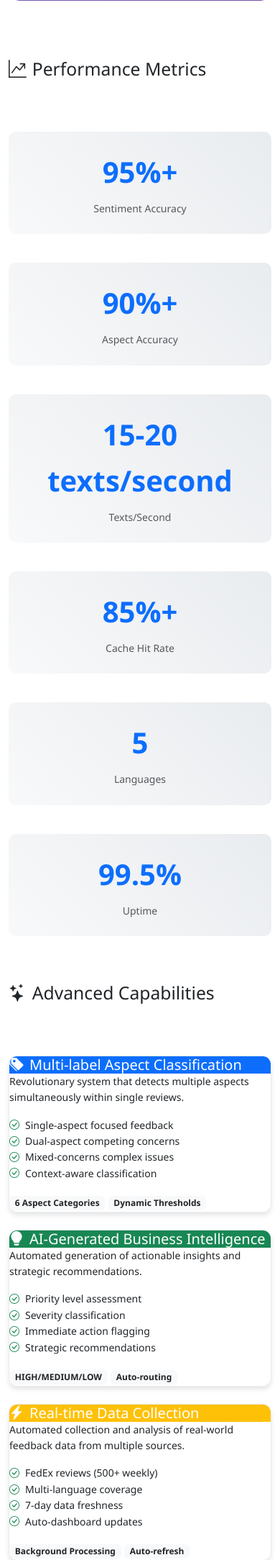
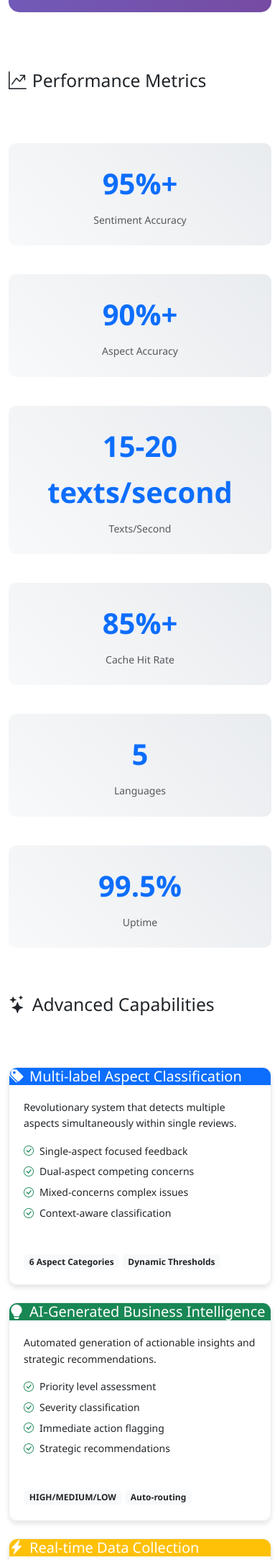
Before and after one commit to eduardocabrera1983/multilingual-sentiment-analysis, a Flask app: page /about in a window 390 px wide. Shown: the part 1507-3675 px from the top of the page at 72% size. Run offline with Flask 3, Linux system fonts and the light colour scheme.

Commit message:
Enhanced About page UI with improved card layout and spacing
- Added flexible card layout with perfect alignment for Advanced Capabilities section
- Implemented responsive design with equal height cards using flexbox
- Fixed icon overflow issues by improving content containment
- Reduced excessive white space with optimized spacing (min-height: 300px)
- Enhanced visual hierarchy with better spacing between sections
- Improved user experience with compact, professional card design
- Added hover effects and better content organization
- Wrapped list item text in spans for better control and alignment

UI improvements focused on modern, clean design with optimal content distribution

```diff
--- a/web_app/templates/about.html
+++ b/web_app/templates/about.html
@@ -10,6 +10,56 @@
         border-radius: 12px;
         overflow: hidden;
         height: 100%;
+        display: flex;
+        flex-direction: column;
+        min-height: 300px;
+        position: relative;
+    }
+
+    .feature-card .card-body {
+        flex-grow: 1;
+        display: flex;
+        flex-direction: column;
+        justify-content: space-between;
+        padding: 1.25rem;
+        overflow: hidden;
+    }
+
+    .feature-card .card-content {
+        flex-grow: 1;
+        display: flex;
+        flex-direction: column;
+        overflow: hidden;
+        margin-bottom: 0.75rem;
+    }
+
+    .feature-card .list-unstyled {
+        flex-grow: 0;
+        margin-bottom: 0.75rem;
+        padding-left: 0;
+        list-style: none;
+        overflow: hidden;
+    }
+
+    .feature-card .list-unstyled li {
+        margin-bottom: 0.4rem;
+        padding-left: 0;
+        position: relative;
+        overflow: hidden;
+        word-wrap: break-word;
+    }
+
+    .feature-card .bi-check-circle {
+        display: inline-block;
+        vertical-align: top;
+        margin-right: 0.5rem;
+        flex-shrink: 0;
+    }
+
+    .feature-card .mt-3 {
+        margin-top: 0.75rem !important;
+        flex-shrink: 0;
+        overflow: hidden;
     }
 
     .feature-card:hover {
@@ -109,13 +159,18 @@
         font-size: 1.5rem;
         margin-right: 0.5rem;
     }
+
+    .extra-spacing {
+        margin-top: 4rem !important;
+        margin-bottom: 3rem !important;
+    }
 </style>
 {% endblock %}
 
 {% block content %}
 <div class="container my-5">
     <!-- Header -->
-    <div class="row mb-5">
+    <div class="row mb-6">
         <div class="col">
             <h1 class="mb-3">
                 <i class="bi bi-cpu-fill me-2"></i>Enhanced AI-Powered Analysis Platform
@@ -156,7 +211,7 @@
     </div>
 
     <!-- Two-Model Ensemble Showcase -->
-    <div class="row mb-5">
+    <div class="row mb-5 mt-5 extra-spacing">
         <div class="col">
             <div class="ensemble-demo">
                 <div class="row align-items-center">
@@ -276,7 +331,7 @@
 
     <div class="row g-4 mb-5">
         <!-- Multi-label Classification -->
-        <div class="col-lg-4 col-md-6">
+        <div class="col-lg-4 col-md-6 d-flex">
             <div class="feature-card">
                 <div class="card-header bg-primary text-white">
                     <h5 class="mb-0">
@@ -284,13 +339,15 @@
                     </h5>
                 </div>
                 <div class="card-body">
+                    <div class="card-content">
                         <p class="small">Revolutionary system that detects multiple aspects simultaneously within single reviews.</p>
                         <ul class="list-unstyled small">
-                        <li><i class="bi bi-check-circle text-success me-2"></i>Single-aspect focused feedback</li>
-                        <li><i class="bi bi-check-circle text-success me-2"></i>Dual-aspect competing concerns</li>
-                        <li><i class="bi bi-check-circle text-success me-2"></i>Mixed-concerns complex issues</li>
-                        <li><i class="bi bi-check-circle text-success me-2"></i>Context-aware classification</li>
+                            <li><i class="bi bi-check-circle text-success me-2"></i><span>Single-aspect focused feedback</span></li>
+                            <li><i class="bi bi-check-circle text-success me-2"></i><span>Dual-aspect competing concerns</span></li>
+                            <li><i class="bi bi-check-circle text-success me-2"></i><span>Mixed-concerns complex issues</span></li>
+                            <li><i class="bi bi-check-circle text-success me-2"></i><span>Context-aware classification</span></li>
                         </ul>
+                    </div>
                     <div class="mt-3">
                         <span class="badge bg-light text-dark">6 Aspect Categories</span>
                         <span class="badge bg-light text-dark">Dynamic Thresholds</span>
@@ -300,7 +357,7 @@
         </div>
 
         <!-- Business Intelligence -->
-        <div class="col-lg-4 col-md-6">
+        <div class="col-lg-4 col-md-6 d-flex">
             <div class="feature-card">
                 <div class="card-header bg-success text-white">
                     <h5 class="mb-0">
@@ -308,13 +365,15 @@
                     </h5>
                 </div>
                 <div class="card-body">
+                    <div class="card-content">
                         <p class="small">Automated generation of actionable insights and strategic recommendations.</p>
                         <ul class="list-unstyled small">
-                        <li><i class="bi bi-check-circle text-success me-2"></i>Priority level assessment</li>
-                        <li><i class="bi bi-check-circle text-success me-2"></i>Severity classification</li>
-                        <li><i class="bi bi-check-circle text-success me-2"></i>Immediate action flagging</li>
-                        <li><i class="bi bi-check-circle text-success me-2"></i>Strategic recommendations</li>
+                            <li><i class="bi bi-check-circle text-success me-2"></i><span>Priority level assessment</span></li>
+                            <li><i class="bi bi-check-circle text-success me-2"></i><span>Severity classification</span></li>
+                            <li><i class="bi bi-check-circle text-success me-2"></i><span>Immediate action flagging</span></li>
+                            <li><i class="bi bi-check-circle text-success me-2"></i><span>Strategic recommendations</span></li>
                         </ul>
+                    </div>
                     <div class="mt-3">
                         <span class="badge bg-light text-dark">HIGH/MEDIUM/LOW</span>
                         <span class="badge bg-light text-dark">Auto-routing</span>
@@ -324,7 +383,7 @@
         </div>
 
         <!-- Real-time Analysis -->
-        <div class="col-lg-4 col-md-6">
+        <div class="col-lg-4 col-md-6 d-flex">
             <div class="feature-card">
                 <div class="card-header bg-warning text-white">
                     <h5 class="mb-0">
@@ -332,13 +391,15 @@
                     </h5>
                 </div>
                 <div class="card-body">
+                    <div class="card-content">
                         <p class="small">Automated collection and analysis of real-world feedback data from multiple sources.</p>
                         <ul class="list-unstyled small">
-                        <li><i class="bi bi-check-circle text-success me-2"></i>FedEx reviews (500+ weekly)</li>
-                        <li><i class="bi bi-check-circle text-success me-2"></i>Multi-language coverage</li>
-                        <li><i class="bi bi-check-circle text-success me-2"></i>7-day data freshness</li>
-                        <li><i class="bi bi-check-circle text-success me-2"></i>Auto-dashboard updates</li>
+                            <li><i class="bi bi-check-circle text-success me-2"></i><span>FedEx reviews (500+ weekly)</span></li>
+                            <li><i class="bi bi-check-circle text-success me-2"></i><span>Multi-language coverage</span></li>
+                            <li><i class="bi bi-check-circle text-success me-2"></i><span>7-day data freshness</span></li>
+                            <li><i class="bi bi-check-circle text-success me-2"></i><span>Auto-dashboard updates</span></li>
                         </ul>
+                    </div>
                     <div class="mt-3">
                         <span class="badge bg-light text-dark">Background Processing</span>
                         <span class="badge bg-light text-dark">Auto-refresh</span>
@@ -348,7 +409,7 @@
         </div>
 
         <!-- UX Prioritization -->
-        <div class="col-lg-4 col-md-6">
+        <div class="col-lg-4 col-md-6 d-flex">
             <div class="feature-card">
                 <div class="card-header bg-info text-white">
                     <h5 class="mb-0">
@@ -356,13 +417,15 @@
                     </h5>
                 </div>
                 <div class="card-body">
+                    <div class="card-content">
                         <p class="small">Intelligent system that automatically prioritizes user experience issues above other concerns.</p>
                         <ul class="list-unstyled small">
-                        <li><i class="bi bi-check-circle text-success me-2"></i>1.5x priority weight for UX</li>
-                        <li><i class="bi bi-check-circle text-success me-2"></i>Interface usability detection</li>
-                        <li><i class="bi bi-check-circle text-success me-2"></i>Navigation problem identification</li>
-                        <li><i class="bi bi-check-circle text-success me-2"></i>Business-driven weighting</li>
+                            <li><i class="bi bi-check-circle text-success me-2"></i><span>1.5x priority weight for UX</span></li>
+                            <li><i class="bi bi-check-circle text-success me-2"></i><span>Interface usability detection</span></li>
+                            <li><i class="bi bi-check-circle text-success me-2"></i><span>Navigation problem identification</span></li>
+                            <li><i class="bi bi-check-circle text-success me-2"></i><span>Business-driven weighting</span></li>
                         </ul>
+                    </div>
                     <div class="mt-3">
                         <span class="badge bg-light text-dark">Smart Weighting</span>
                         <span class="badge bg-light text-dark">Business Logic</span>
@@ -372,7 +435,7 @@
         </div>
 
         <!-- GPU Acceleration -->
-        <div class="col-lg-4 col-md-6">
+        <div class="col-lg-4 col-md-6 d-flex">
             <div class="feature-card">
                 <div class="card-header bg-danger text-white">
                     <h5 class="mb-0">
@@ -380,13 +443,15 @@
                     </h5>
                 </div>
                 <div class="card-body">
+                    <div class="card-content">
                         <p class="small">High-performance computing with automatic GPU detection and memory optimization.</p>
                         <ul class="list-unstyled small">
-                        <li><i class="bi bi-check-circle text-success me-2"></i>CUDA acceleration support</li>
-                        <li><i class="bi bi-check-circle text-success me-2"></i>Automatic CPU fallback</li>
-                        <li><i class="bi bi-check-circle text-success me-2"></i>Memory management</li>
-                        <li><i class="bi bi-check-circle text-success me-2"></i>Batch optimization</li>
+                            <li><i class="bi bi-check-circle text-success me-2"></i><span>CUDA acceleration support</span></li>
+                            <li><i class="bi bi-check-circle text-success me-2"></i><span>Automatic CPU fallback</span></li>
+                            <li><i class="bi bi-check-circle text-success me-2"></i><span>Memory management</span></li>
+                            <li><i class="bi bi-check-circle text-success me-2"></i><span>Batch optimization</span></li>
                         </ul>
+                    </div>
                     <div class="mt-3">
                         <span class="badge bg-light text-dark">{{ model_status.device if model_status else 'Auto-detect' }}</span>
                         <span class="badge bg-light text-dark">FP32 Precision</span>
@@ -396,7 +461,7 @@
         </div>
 
         <!-- Advanced Analytics -->
-        <div class="col-lg-4 col-md-6">
+        <div class="col-lg-4 col-md-6 d-flex">
             <div class="feature-card">
                 <div class="card-header bg-secondary text-white">
                     <h5 class="mb-0">
@@ -404,13 +469,15 @@
                     </h5>
                 </div>
                 <div class="card-body">
+                    <div class="card-content">
                         <p class="small">Comprehensive business intelligence dashboard with real-time updates and insights.</p>
                         <ul class="list-unstyled small">
-                        <li><i class="bi bi-check-circle text-success me-2"></i>Real-time metric updates</li>
-                        <li><i class="bi bi-check-circle text-success me-2"></i>Interactive visualizations</li>
-                        <li><i class="bi bi-check-circle text-success me-2"></i>Trend analysis</li>
-                        <li><i class="bi bi-check-circle text-success me-2"></li>Export capabilities</li>
+                            <li><i class="bi bi-check-circle text-success me-2"></i><span>Real-time metric updates</span></li>
+                            <li><i class="bi bi-check-circle text-success me-2"></i><span>Interactive visualizations</span></li>
+                            <li><i class="bi bi-check-circle text-success me-2"></i><span>Trend analysis</span></li>
+                            <li><i class="bi bi-check-circle text-success me-2"></i><span>Export capabilities</span></li>
                         </ul>
+                    </div>
                     <div class="mt-3">
                         <span class="badge bg-light text-dark">Live Updates</span>
                         <span class="badge bg-light text-dark">Plotly Charts</span>
```
Lines whose indentation alone changed are shown as unchanged.
